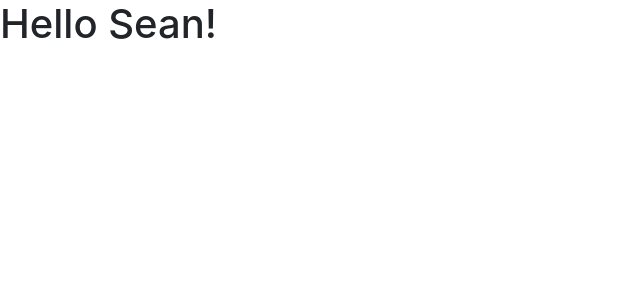
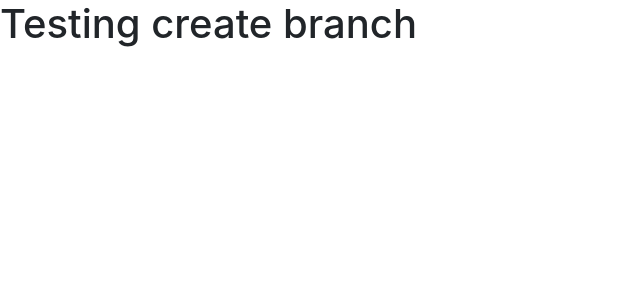
Before and after one commit to seanamir30/avion-banking-app, a React (Create React App) app: page / in a window 1280 px wide. Shown: the top 300 px of the page, without its empty margins (0-640 px from the left). Built offline with nearby package versions, Linux system fonts and the light colour scheme.

Commit message:
trying to create a new branch

```diff
--- a/src/components/Bank.js
+++ b/src/components/Bank.js
@@ -3,7 +3,7 @@ import React, { Component } from "react";
 class Bank extends Component {
   state = {};
   render() {
-    return <h1>Hello Sean!</h1>;
+    return <h1>Testing create branch</h1>;
   }
 }
 
```
